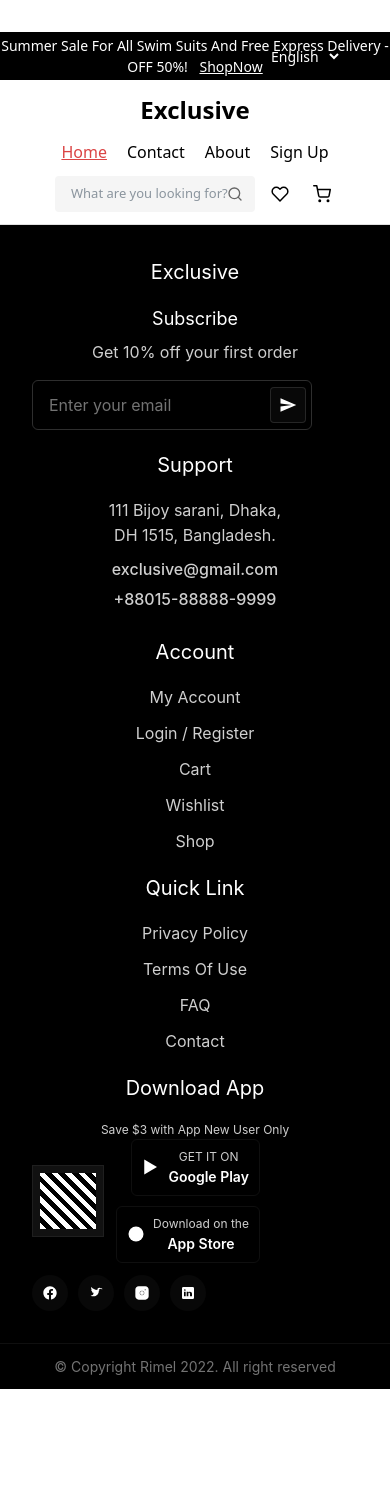
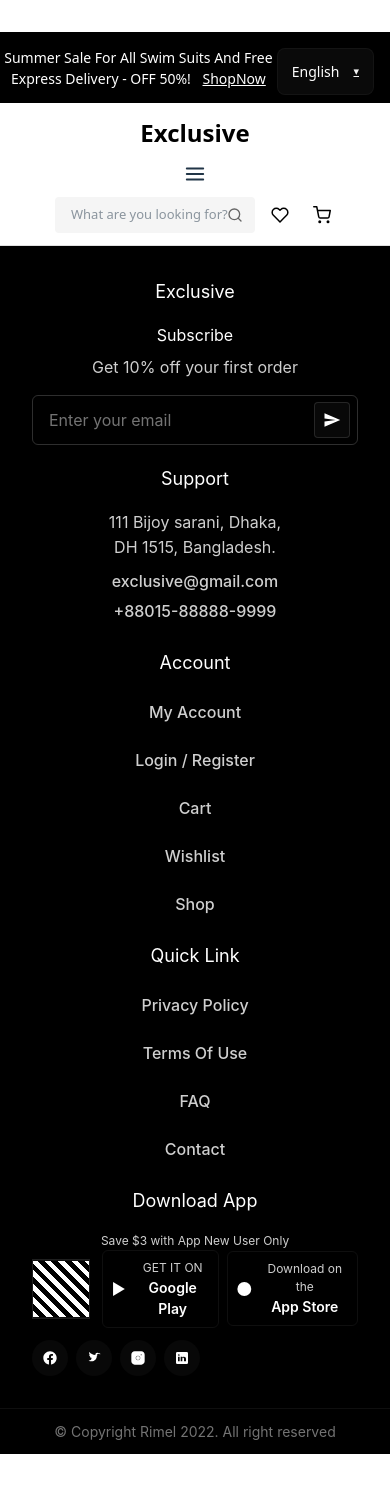
Before and after one commit to Abdo0oAdel/ecomm, a React (Vite) app: page /signup in a window 390 px wide. Before the commit the page ends 1421 px from the top, so only its background shows below. Built offline with nearby package versions, Linux system fonts and the light colour scheme.

Commit message:
Updated Navbar and Footer responsive design

```diff
--- a/src/components/Footer/Footer.jsx
+++ b/src/components/Footer/Footer.jsx
@@ -2,6 +2,23 @@
 import styles from "./Footer.module.css";
 
 const Footer = () => {
+  // smooth-scroll to in-page anchor if present
+  const handleAnchorClick = (e) => {
+    try {
+      const href = e.currentTarget.getAttribute("href");
+      if (href && href.startsWith("#")) {
+        const id = href.slice(1);
+        const el = document.getElementById(id);
+        if (el) {
+          e.preventDefault();
+          el.scrollIntoView({ behavior: "smooth", block: "start" });
+        }
+      }
+    } catch (err) {
+      // fallback to default navigation if any error
+    }
+  };
+
   return (
     <footer className={styles.footer}>
       <div className={styles.top}>
@@ -37,21 +54,21 @@
         <div className={styles.col}>
           <h3 className={styles.title}>Account</h3>
           <ul className={styles.list}>
-            <li>My Account</li>
-            <li>Login / Register</li>
-            <li>Cart</li>
-            <li>Wishlist</li>
-            <li>Shop</li>
+            <li><a className={styles.link} href="#account" onClick={handleAnchorClick}>My Account</a></li>
+            <li><a className={styles.link} href="#login" onClick={handleAnchorClick}>Login / Register</a></li>
+            <li><a className={styles.link} href="#cart" onClick={handleAnchorClick}>Cart</a></li>
+            <li><a className={styles.link} href="#wishlist" onClick={handleAnchorClick}>Wishlist</a></li>
+            <li><a className={styles.link} href="#shop" onClick={handleAnchorClick}>Shop</a></li>
           </ul>
         </div>
 
         <div className={styles.col}>
           <h3 className={styles.title}>Quick Link</h3>
           <ul className={styles.list}>
-            <li>Privacy Policy</li>
-            <li>Terms Of Use</li>
-            <li>FAQ</li>
-            <li>Contact</li>
+            <li><a className={styles.link} href="#privacy" onClick={handleAnchorClick}>Privacy Policy</a></li>
+            <li><a className={styles.link} href="#terms" onClick={handleAnchorClick}>Terms Of Use</a></li>
+            <li><a className={styles.link} href="#faq" onClick={handleAnchorClick}>FAQ</a></li>
+            <li><a className={styles.link} href="#contact" onClick={handleAnchorClick}>Contact</a></li>
           </ul>
         </div>
 
--- a/src/components/Footer/Footer.module.css
+++ b/src/components/Footer/Footer.module.css
@@ -48,7 +48,7 @@
 
 .subscribeForm {
 	position: relative;
-	width: 280px; /* fixed width like the design */
+	width: 280px; /* default fixed width like the design */
 }
 
 .emailInput {
@@ -189,8 +189,32 @@
 @media (max-width: 980px) {
 	.top { grid-template-columns: repeat(2, 1fr); padding: 32px; }
 	.bottom { padding: 12px 32px; }
+	/* make subscribe form adapt */
+	.subscribeForm { width: 100%; max-width: 420px; }
+	.appButtons { align-items: flex-start; }
 }
 
 @media (max-width: 560px) {
 	.top { grid-template-columns: 1fr; gap: 20px; }
+	/* Stack columns and adjust spacing for small screens */
+	.col { min-width: 0; }
+	.title { font-size: 18px; }
+	.subscribe { font-size: 16px; }
+	.subscribeForm { width: 100%; max-width: none; }
+	.emailInput { padding-right: 44px; }
+	.sendBtn { right: 8px; }
+	.appRow { flex-direction: row; align-items: center; }
+	.appButtons { flex-direction: row; gap: 8px; align-items: center; }
+	.appBtn { padding: 8px; }
+	.qr { width: 60px; height: 60px; }
+	.socialRow { justify-content: flex-start; flex-wrap: wrap; gap: 8px; }
+	.bottom { padding: 12px 16px; }
 }
+
+/* Extra small screens: improve touch targets */
+@media (max-width: 380px) {
+	.emailInput { padding: 14px 48px 14px 14px; font-size: 15px; }
+	.sendBtn { width: 40px; height: 40px; }
+	.iconBtn { width: 40px; height: 40px; }
+	.appBtn { padding: 10px; gap: 6px; }
+}
--- a/src/components/NavBar/NavBar.jsx
+++ b/src/components/NavBar/NavBar.jsx
@@ -1,10 +1,11 @@
 import React, { useState } from 'react';
 import styles from './NavBar.module.css';
-import { FiHeart, FiSearch, FiShoppingCart } from 'react-icons/fi';
+import { FiHeart, FiSearch, FiShoppingCart, FiMenu, FiX } from 'react-icons/fi';
 
 const NavBar = () => {
   const [searchQuery, setSearchQuery] = useState('');
   const [language, setLanguage] = useState('English');
+  const [menuOpen, setMenuOpen] = useState(false);
 
   return (
     <>
@@ -12,11 +13,15 @@
       <div className={styles.topBanner}>
         <p>Summer Sale For All Swim Suits And Free Express Delivery - OFF 50%! <span>ShopNow</span></p>
         <div className={styles.languageSelector}>
-          <select value={language} onChange={(e) => setLanguage(e.target.value)}>
-            <option>English</option>
-            <option>العربية</option>
-            <option>Français</option>
-          </select>
+          {/* Custom hoverable language dropdown: shows options on hover/focus */}
+          <div className={styles.langDropdown} tabIndex={0} aria-label="Language selector">
+            <div className={styles.langCurrent}>{language} <span className={styles.caret}>▾</span></div>
+            <ul className={styles.langList}>
+              <li><button type="button" onClick={() => setLanguage('English')}>English</button></li>
+              <li><button type="button" onClick={() => setLanguage('العربية')}>العربية</button></li>
+              <li><button type="button" onClick={() => setLanguage('Français')}>Français</button></li>
+            </ul>
+          </div>
         </div>
       </div>
 
@@ -27,11 +32,21 @@
             <h1>Exclusive</h1>
           </div>
 
-          <ul className={styles.navLinks}>
-            <li><a href="/" className={styles.active}>Home</a></li>
-            <li><a href="/contact">Contact</a></li>
-            <li><a href="/about">About</a></li>
-            <li><a href="/signup">Sign Up</a></li>
+          {/* mobile menu toggle */}
+          <button
+            className={styles.menuBtn}
+            aria-label={menuOpen ? 'Close menu' : 'Open menu'}
+            aria-expanded={menuOpen}
+            onClick={() => setMenuOpen((s) => !s)}
+          >
+            {menuOpen ? <FiX /> : <FiMenu />}
+          </button>
+
+          <ul className={`${styles.navLinks} ${menuOpen ? styles.open : ''}`}>
+            <li><a href="/" className={styles.active} onClick={() => setMenuOpen(false)}>Home</a></li>
+            <li><a href="/contact" onClick={() => setMenuOpen(false)}>Contact</a></li>
+            <li><a href="/about" onClick={() => setMenuOpen(false)}>About</a></li>
+            <li><a href="/signup" onClick={() => setMenuOpen(false)}>Sign Up</a></li>
           </ul>
 
           <div className={styles.navActions}>
--- a/src/components/NavBar/NavBar.module.css
+++ b/src/components/NavBar/NavBar.module.css
@@ -13,7 +13,8 @@
     margin-left: -50vw;
     margin-right: -50vw;
     width: 100vw;
-    height: 48px;
+    /* allow banner to grow on mobile when dropdown opens */
+    overflow: visible;
   }
 
 
@@ -26,6 +27,122 @@
 .languageSelector {
   position: absolute;
   right: 48px; /* align with navbar container padding */
+}
+
+/* custom language dropdown */
+.langDropdown {
+  position: relative;
+  display: inline-block;
+  cursor: pointer;
+  outline: none;
+}
+
+.langCurrent {
+  color: white;
+  padding: 8px 10px;
+  font-size: 14px;
+  display: flex;
+  align-items: center;
+  gap: 6px;
+  background: rgba(255,255,255,0.03);
+  border-radius: 8px;
+  border: 1px solid rgba(255,255,255,0.04);
+}
+
+.caret { font-size: 11px; opacity: 0.95; color: #fff; }
+
+.langList {
+  position: absolute;
+  right: 0;
+  top: calc(100% + 6px);
+  background: #111; /* solid dark background for clear contrast */
+  list-style: none;
+  margin: 0;
+  padding: 6px 4px;
+  display: none; /* show on hover/focus */
+  border-radius: 8px;
+  box-shadow: 0 8px 24px rgba(0,0,0,0.6);
+  z-index: 1100;
+  min-width: 140px;
+  border: 1px solid rgba(255,255,255,0.06);
+}
+
+.langList li { margin: 0; }
+.langList li button {
+  background: transparent;
+  border: none;
+  color: #fff;
+  padding: 8px 10px;
+  width: 100%;
+  text-align: right;
+  cursor: pointer;
+  border-radius: 6px;
+}
+
+.langList li button:hover { background: rgba(255,255,255,0.06); color: #fff; }
+.langList li button:focus { outline: 2px solid rgba(255,255,255,0.12); border-radius: 6px; }
+
+/* show the list when hovering or focusing the container */
+.langDropdown:hover .langList,
+.langDropdown:focus-within .langList {
+  display: block;
+}
+
+/* Responsive tweaks for language dropdown */
+@media (max-width: 768px) {
+  /* move selector into normal flow so it doesn't overlap or get clipped */
+  .languageSelector {
+    position: static;
+    right: auto;
+    margin-top: 8px;
+    display: flex;
+    justify-content: flex-end; /* keep trigger on right side */
+    padding-right: 16px;
+  }
+
+  /* make the dropdown trigger more tappable */
+  .langCurrent {
+    padding: 10px 12px;
+    background: rgba(255,255,255,0.04);
+    border-radius: 8px;
+    font-size: 14px;
+    color: #fff;
+  }
+
+  /* make the list stack under the trigger and full width of its container */
+  .langList {
+    position: static;
+    display: none; /* controlled by focus/hover */
+    width: calc(100% - 32px);
+    margin: 8px 16px 0 16px;
+    padding: 8px 6px;
+    background: #111; /* solid for readability */
+    box-shadow: none;
+    justify-content: center;
+    border-radius: 8px;
+    border: 1px solid rgba(255,255,255,0.06);
+  }
+
+  .langDropdown:hover .langList,
+  .langDropdown:focus-within .langList {
+    display: flex;
+    flex-direction: column;
+    align-items: stretch;
+    gap: 6px;
+  }
+
+  .langList li button {
+    padding: 12px 14px;
+    width: 100%;
+    text-align: center;
+    font-size: 15px;
+    color: #fff; /* ensure high contrast */
+  }
+}
+
+@media (max-width: 420px) {
+  .langCurrent { font-size: 14px; padding: 12px 14px; }
+  .langList li button { padding: 12px 16px; font-size: 16px; }
 }
 
 .languageSelector select {
@@ -71,6 +188,15 @@
   gap: 28px; /* tightened spacing between links */
   margin: 0;
   padding: 0;
+}
+
+/* mobile menu button (hamburger) */
+.menuBtn {
+  display: none; /* shown on small screens */
+  background: none;
+  border: none;
+  font-size: 22px;
+  cursor: pointer;
 }
 
 .navLinks li a {
@@ -173,10 +299,22 @@
     padding: 0 16px;
   }
 
+  /* show hamburger and hide inline links initially */
+  .menuBtn { display: block; }
+
   .navLinks {
     gap: 20px;
-    flex-wrap: wrap;
-    justify-content: center;
+    flex-direction: column;
+    width: 100%;
+    display: none; /* hidden until open */
+    background: #fff;
+    padding: 12px 16px;
+    box-shadow: 0 4px 12px rgba(0,0,0,0.06);
+    border-radius: 6px;
+  }
+
+  .navLinks.open {
+    display: flex;
   }
 
   .searchBox input {
```
